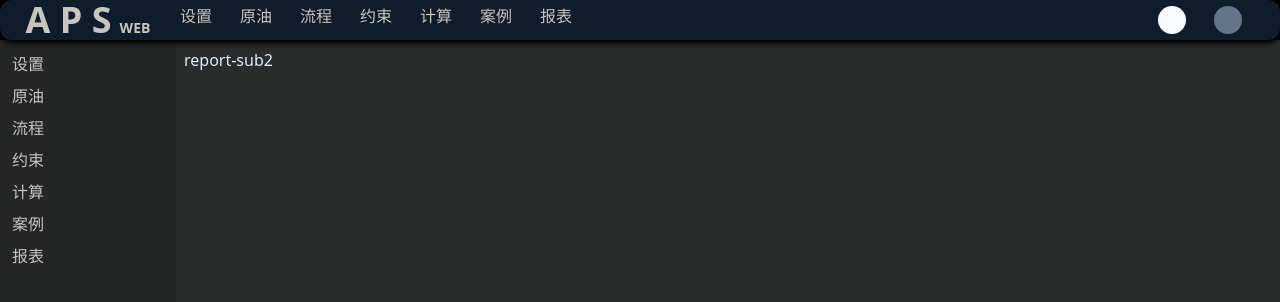
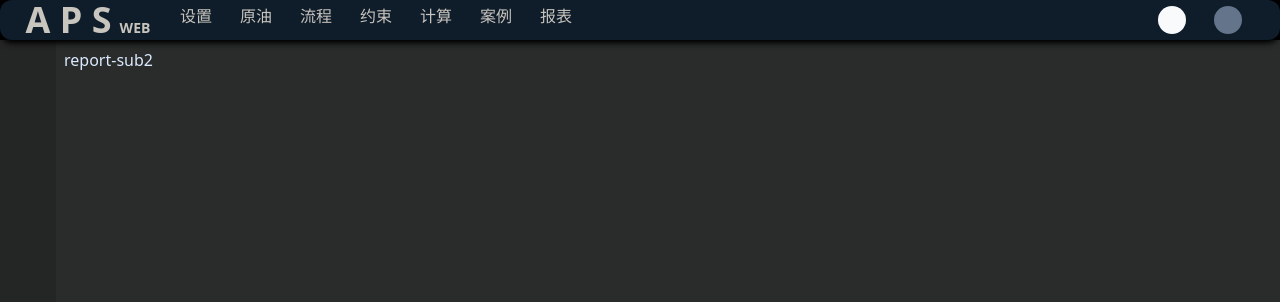
Before and after one commit to GSemir0418/demo23-11-20, a React (Vite) app: page /report/report-sub2 in a window 1280 px wide. Shown: the top 302 px of the page. Built offline with nearby package versions, Linux system fonts and the light colour scheme; some icons are missing.

Commit message:
UI: smooth transition

```diff
--- a/src/components/Header.tsx
+++ b/src/components/Header.tsx
@@ -75,7 +75,7 @@ export const Header: React.FC<Props> = () => {
     setFold(!fold)
   }
   return (
-    <div className={`bg-[#0f1c29] w-full h-${fold ? 12 : 28} flex-shrink-0 flex shadow-black shadow-md z-10 rounded-xl relative`}>
+    <div className={`bg-[#0f1c29] transition-all duration-300 ease-in-out w-full h-${fold ? 12 : 28} flex-shrink-0 flex shadow-black shadow-md z-10 rounded-xl relative`}>
       <div className="text-[#c8c5be] text-4xl w-44 flex-shrink-0 font-bold flex items-center justify-center">
         A P S
         <span className=" text-sm translate-y-2 pl-2"> WEB</span>
@@ -89,8 +89,8 @@ export const Header: React.FC<Props> = () => {
       </div>
       <div className=" absolute right-1 bottom-1 cursor-pointer" onClick={toggleFold}>
         {fold
-          ? <FaAngleDown size="1.5rem" fill="#c8c5be" />
-          : <FaAngleUp size="1.5rem" fill="#c8c5be" />}
+          ? <FaAngleDown size="1.5rem" fill="#707070" />
+          : <FaAngleUp size="1.5rem" fill="#707070" />}
       </div>
     </div>
   )
--- a/src/components/HorizontalMenu.tsx
+++ b/src/components/HorizontalMenu.tsx
@@ -34,9 +34,7 @@ export const HorizontalMenu: React.FC<HorizontalMenuProps> = ({ routes, fold, un
           )
         })}
       </div>
-      {!fold
-      && (
-        <div className="flex-1 text-[#c8c5be] p-1 flex items-center flex-row">
+      <div className={`flex-1 text-[#c8c5be] p-1 flex items-center flex-row transition-all duration-200 ease-in-out ${!fold ? 'opacity-100' : 'opacity-0'}`}>
         {selectedRoute && selectedRoute.children?.map((route, index) => {
           return (
             <Link
@@ -51,7 +49,6 @@ export const HorizontalMenu: React.FC<HorizontalMenuProps> = ({ routes, fold, un
           )
         })}
       </div>
-      )}
     </>
   )
 }
--- a/src/components/Menu.tsx
+++ b/src/components/Menu.tsx
@@ -9,6 +9,7 @@ export interface Route {
 }
 interface MenuProps {
   routes: Route[]
+  fold: boolean
 }
 interface MenuItemProps {
   item: Route
@@ -54,11 +55,11 @@ const MenuItem: React.FC<MenuItemProps> = ({ currentRoute, setCurrentRoute, item
   )
 }
 
-export const Menu: React.FC<MenuProps> = ({ routes }) => {
+export const Menu: React.FC<MenuProps> = ({ routes, fold }) => {
   const [currentRoute, setCurrentRoute] = useState<string>('')
 
   return (
-    <ul>
+    <ul className={`transition-all duration-300 ease-in-out ${fold ? 'opacity-100' : 'opacity-0'}`}>
       {routes.map((route, index) => (<MenuItem key={index} item={route} level={0} father={route.path} currentRoute={currentRoute} setCurrentRoute={setCurrentRoute} />
       ))}
     </ul>
--- a/src/components/Sider.tsx
+++ b/src/components/Sider.tsx
@@ -1,12 +1,22 @@
-import React from 'react'
+import React, { useState } from 'react'
+import { FaAngleLeft, FaAngleRight } from 'react-icons/fa6'
 import { Menu } from './Menu'
 import { routes } from '@/router/router'
 
 interface Props {}
 export const Sider: React.FC<Props> = () => {
+  const [fold, setFold] = useState(false)
+  const toggleFold = () => {
+    setFold(!fold)
+  }
   return (
-    <div className="bg-[#242525] text-[#c8c5be] w-44 h-full max-h-screen -mb-28 sm:block hidden overflow-scroll p-2">
-      <Menu routes={routes[0].children} />
+    <div className={`bg-[#242525] text-[#c8c5be] shadow-[#707070] transition-all duration-300 ease-in-out w-${fold ? 44 : 10} h-full max-h-screen -mb-28 overflow-scroll p-2 relative`}>
+      <Menu routes={routes[0].children} fold={fold} />
+      <div onClick={toggleFold} className=" absolute bottom-1 bg-[#242525]">
+        {fold
+          ? <FaAngleLeft size="1.5rem" fill="#707070" />
+          : <FaAngleRight size="1.5rem" fill="#707070" />}
+      </div>
     </div>
   )
 }
```
Lines whose indentation alone changed are shown as unchanged.
